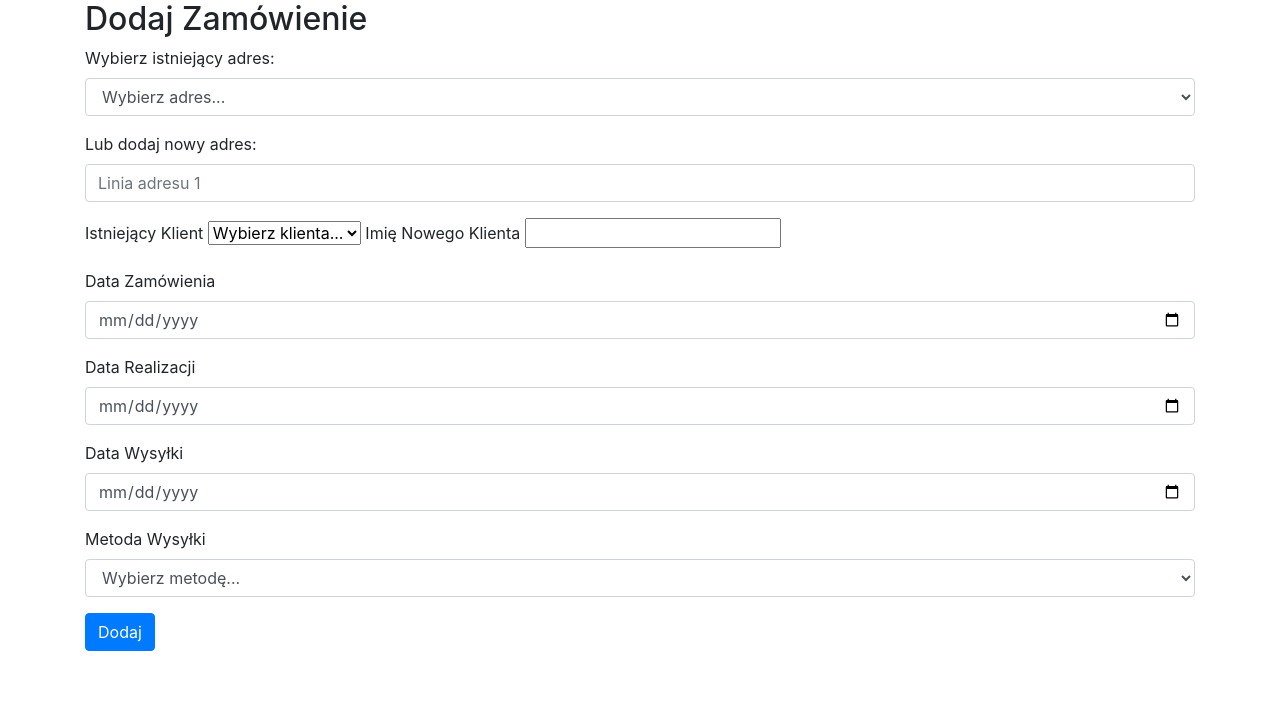
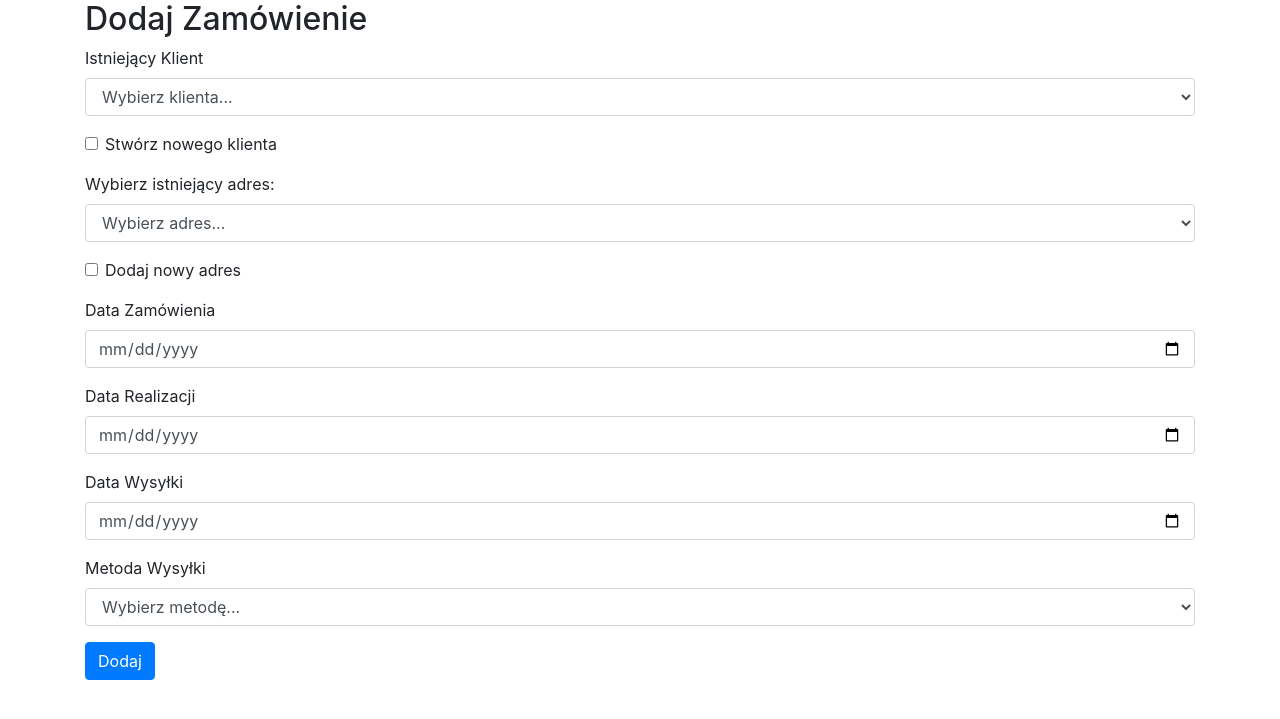
Before and after one commit to BeJakub/Web-App-AdventureWorks, a Flask app: template templates/add_order.html in a window 1280 px wide. Shown: the top 719 px of the page. Run offline with Flask 3, Linux system fonts and the light colour scheme; the template is opened without the code that fills it: most values are stand-ins (such as "Sample title", 1, 10 or a date in 2020); parts of the project's set-up code (start-up, migrations or seed data) failed here and were passed over; some libraries are stand-ins or nearby versions.

Commit message:
Dodawanie zamowienia dziala

```diff
--- a/app.py
+++ b/app.py
@@ -1,4 +1,4 @@
-from flask import Flask, render_template, request, redirect, url_for
+from flask import Flask, render_template, request, redirect, url_for, flash
 from flask_sqlalchemy import SQLAlchemy
 from sqlalchemy import desc
 from jinja2 import Environment, FileSystemLoader, select_autoescape
@@ -9,6 +9,7 @@ import uuid
 app = Flask(__name__)
 app.config['SQLALCHEMY_DATABASE_URI'] = 'mssql+pyodbc://@localhost/AdventureWorks2022?driver=ODBC+Driver+17+for+SQL+Server'
 db = SQLAlchemy(app)
+app.secret_key = 'byczek123'
 
 def format_date(value, format_string='%Y-%m-%d'):
     if value is None:
@@ -63,8 +64,10 @@ class Address(db.Model):
     __table_args__ = {'schema': 'Person'}
     AddressID = db.Column(db.Integer, primary_key=True)
     AddressLine1 = db.Column(db.String(128))
+    AddressLine2 = db.Column(db.String(128))
     City = db.Column(db.String(128))
     PostalCode = db.Column(db.Integer)
+    StateProvinceID = db.Column(db.Integer)
     # Include other fields as necessary
 
 class ShipMethod(db.Model):
@@ -102,33 +105,52 @@ def add_order():
         existing_address_id = request.form.get('existing_address_id')
         # Jeżeli dodajemy nowy adres
         new_address_line1 = request.form.get('new_address_line1')
+        new_address_line2 = request.form.get('new_address_line2')
         new_city = request.form.get('new_city')
         existing_customer_id = request.form.get('existing_customer_id', type=int)
-        new_customer_name = request.form.get('new_customer_name')
+        new_state_province_id = request.form['new_state_province_id']
+        new_postal_code = request.form['new_postal_code']
         # Dodaj inne wymagane pola...
 
-        if existing_customer_id:
-            customer_id = existing_customer_id
-        else:
+        # Checkbox dla nowego klienta
+        create_new_customer = 'new_customer_checkbox' in request.form
+        if create_new_customer:
+            new_customer_name = request.form.get('new_customer_name')
             # Tworzenie nowego klienta
-            new_customer = Customer(Name=new_customer_name)  # Uzupełnij inne wymagane pola
+            new_customer = Customer()  # Uzupełnij inne wymagane pola
             db.session.add(new_customer)
             db.session.flush()  # Aby uzyskać ID nowego klienta
             customer_id = new_customer.CustomerID
-        if new_address_line1:
+        else:
+            customer_id = request.form.get('existing_customer_id', type=int)
+
+        # Checkbox dla nowego adresu
+        create_new_address = 'new_address_checkbox' in request.form
+        if create_new_address:
+            new_address_line1 = request.form.get('new_address_line1')
+            new_address_line2 = request.form.get('new_address_line2')
+            new_city = request.form.get('new_city')
+            new_state_province_id = request.form.get('new_state_province_id')
+            new_postal_code = request.form.get('new_postal_code')
             # Dodajemy nowy adres do bazy danych
-            new_address = Address(AddressLine1=new_address_line1, City=new_city)
+            new_address = Address(
+                AddressLine1=new_address_line1,
+                AddressLine2=new_address_line2,
+                City=new_city,
+                StateProvinceID=new_state_province_id,
+                PostalCode=new_postal_code
+            )
             db.session.add(new_address)
             db.session.flush()  # To polecenie jest potrzebne, aby uzyskać ID dla nowo dodanego adresu
             address_id = new_address.AddressID
         else:
-            # Używamy istniejącego adresu
-            address_id = existing_address_id
+            address_id = request.form.get('existing_address_id', type=int)
+
         # Tworzenie nowego obiektu SalesOrderHeader
         new_order = SalesOrderHeader(
             CustomerID=customer_id,
             BillToAddressID=address_id,
-            ShipToAddressID=address_id, # Or however you decide to get this
+            ShipToAddressID=address_id,
             OrderDate=datetime.strptime(order_date, '%Y-%m-%d') if order_date else None,
             DueDate=datetime.strptime(due_date, '%Y-%m-%d') if due_date else None,
             ShipDate=datetime.strptime(ship_date, '%Y-%m-%d') if ship_date else None,
@@ -136,19 +158,18 @@ def add_order():
             # Przypisz wartości do innych pól...
         )
 
-        # Dodaj zamówienie do sesji i zapisz w bazie danych
         db.session.add(new_order)
         try:
             db.session.commit()
+            flash('Zamówienie zostało dodane pomyślnie.', 'success')
             return redirect(url_for('index'))
         except Exception as e:
             db.session.rollback()
-            # Tu możesz obsłużyć błąd, np. wyświetlić komunikat o błędzie
-            print(e)
-            return render_template('error.html')  # Przykładowy
+            flash(f'Wystąpił błąd podczas dodawania zamówienia: {e}', 'error')
+            return render_template('error.html', error=str(e))
 
-
-    return render_template('add_order.html',ship_methods=ship_methods,  addresses=addresses, customers=customers)
+    # GET request
+    return render_template('add_order.html', ship_methods=ship_methods,addresses=addresses, customers=customers)
 
 @app.route('/edit/<int:id>', methods=['GET', 'POST'])
 def edit_order(id):
--- a/templates/add_order.html
+++ b/templates/add_order.html
@@ -11,6 +11,19 @@
         <h2>Dodaj Zamówienie</h2>
         <form action="/add" method="post">
             <div class="form-group">
+                <label for="existingCustomerID">Istniejący Klient</label>
+                <select class="form-control" name="existing_customer_id" id="existingCustomerID">
+                    <option value="">Wybierz klienta...</option>
+                    {% for customer in customers %}
+                    <option value="{{ customer.CustomerID }}">{{customer.CustomerID}}</option>
+                    {% endfor %}
+                </select>
+            </div>
+            <div class="form-group form-check">
+                <input type="checkbox" class="form-check-input" id="newCustomerCheckbox" name="new_customer_checkbox">
+                <label class="form-check-label" for="newCustomerCheckbox">Stwórz nowego klienta</label>
+            </div>
+            <div class="form-group">
                 <label for="existingAddressID">Wybierz istniejący adres:</label>
                 <select class="form-control" id="existingAddressID" name="existing_address_id">
                     <option value="">Wybierz adres...</option>
@@ -19,22 +32,33 @@
                     {% endfor %}
                 </select>
             </div>
-            <div class="form-group">
-                <label for="newAddressLine1">Lub dodaj nowy adres:</label>
-                <input type="text" class="form-control" id="newAddressLine1" name="new_address_line1" placeholder="Linia adresu 1">
+            <div class="form-group form-check">
+                <input type="checkbox" class="form-check-input" id="newAddressCheckbox" name="new_address_checkbox">
+                <label class="form-check-label" for="newAddressCheckbox">Dodaj nowy adres</label>
             </div>
-            <div class="form-group">
-                <label for="existingCustomerID">Istniejący Klient</label>
-                <select name="existing_customer_id" id="existingCustomerID">
-                    <option value="">Wybierz klienta...</option>
-                    {% for customer in customers %}
-                    <option value="{{ customer.CustomerID }}">{{customer.CustomerID}}</option>
-                    {% endfor %}
-                </select>
-
-                <!-- Pola dla dodania nowego klienta -->
-                <label for="newCustomerName">Imię Nowego Klienta</label>
-                <input type="text" id="newCustomerName" name="new_customer_name">
+            <!-- Pola dla nowego adresu, które będą ukryte/pokazane w zależności od znacznika -->
+            <div id="newAddressFields" style="display:none;">
+                <div class="form-group">
+                    <label for="newAddressLine1">Adres Linia 1:</label>
+                    <input type="text" class="form-control" id="newAddressLine1" name="new_address_line1">
+                </div>
+                <div class="form-group">
+                    <label for="newAddressLine2">Adres Linia 2 (opcjonalnie):</label>
+                    <input type="text" class="form-control" id="newAddressLine2" name="new_address_line2">
+                </div>
+                <div class="form-group">
+                    <label for="newCity">Miasto:</label>
+                    <input type="text" class="form-control" id="newCity" name="new_city" required>
+                </div>
+                <div class="form-group">
+                    <label for="newStateProvinceID">ID Stanu/Regionu:</label>
+                    <input type="text" class="form-control" id="newStateProvinceID" name="new_state_province_id" required>
+                </div>
+                <div class="form-group">
+                    <label for="newPostalCode">Kod Pocztowy:</label>
+                    <input type="text" class="form-control" id="newPostalCode" name="new_postal_code" required>
+                </div>
+                <!-- ... reszta pól dla adresu ... -->
             </div>
             <!-- Kontynuacja formularza dla zamówienia -->
             <div class="form-group">
@@ -64,5 +88,37 @@
     <script src="https://code.jquery.com/jquery-3.3.1.slim.min.js"></script>
     <script src="https://cdnjs.cloudflare.com/ajax/libs/popper.js/1.14.7/umd/popper.min.js"></script>
     <script src="https://stackpath.bootstrapcdn.com/bootstrap/4.3.1/js/bootstrap.min.js"></script>
+
+
+    <script>
+        // Skrypt JavaScript do pokazywania/ukrywania pól dla nowego klienta
+        document.addEventListener('DOMContentLoaded', (event) => {
+            const newCustomerCheckbox = document.getElementById('newCustomerCheckbox');
+            const newCustomerFields = document.getElementById('newCustomerFields');
+
+            newCustomerCheckbox.addEventListener('change', (event) => {
+                if (event.target.checked) {
+                    newCustomerFields.style.display = 'block';
+                } else {
+                    newCustomerFields.style.display = 'none';
+                }
+            });
+        });
+    </script>
+    <script>
+        // Skrypt JavaScript do pokazywania/ukrywania pól dla nowego adresu
+        document.addEventListener('DOMContentLoaded', (event) => {
+            const newAddressCheckbox = document.getElementById('newAddressCheckbox');
+            const newAddressFields = document.getElementById('newAddressFields');
+
+            newAddressCheckbox.addEventListener('change', (event) => {
+                if (event.target.checked) {
+                    newAddressFields.style.display = 'block';
+                } else {
+                    newAddressFields.style.display = 'none';
+                }
+            });
+        });
+    </script>
 </body>
 </html>
```
